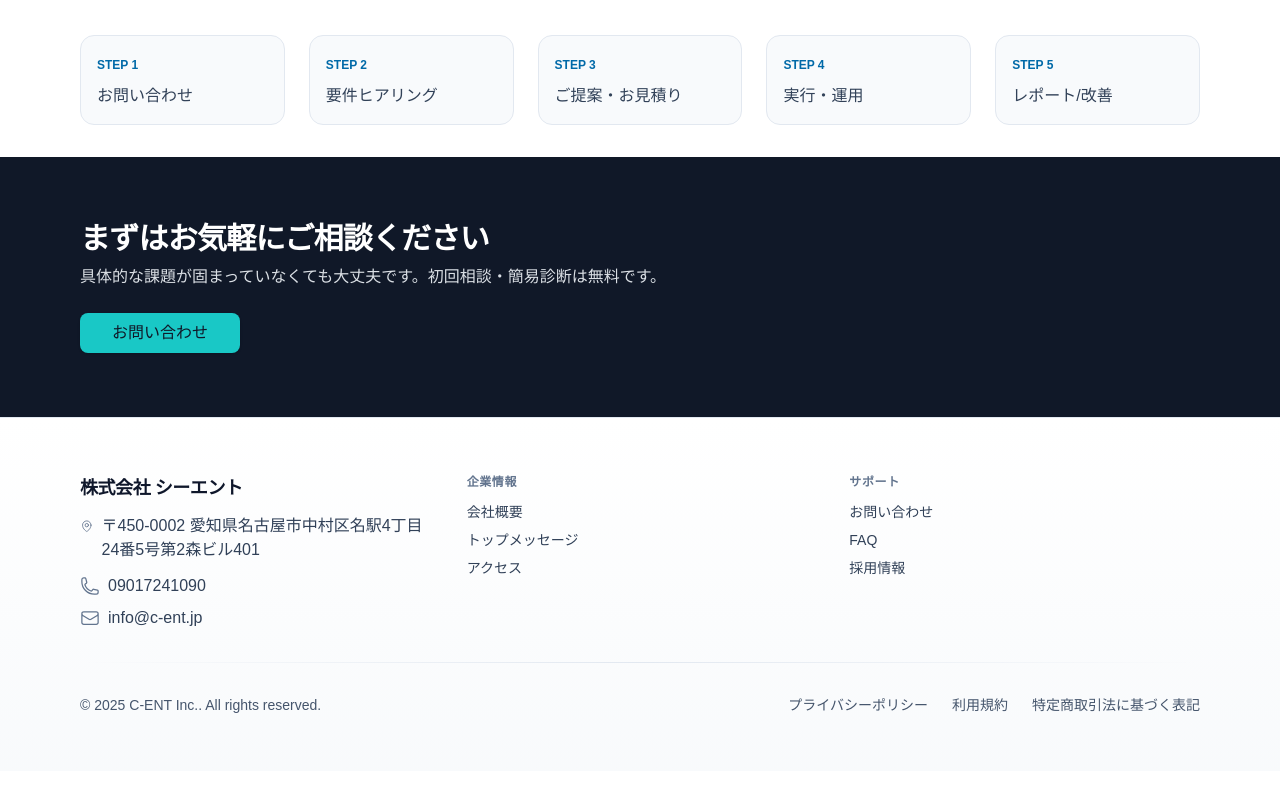
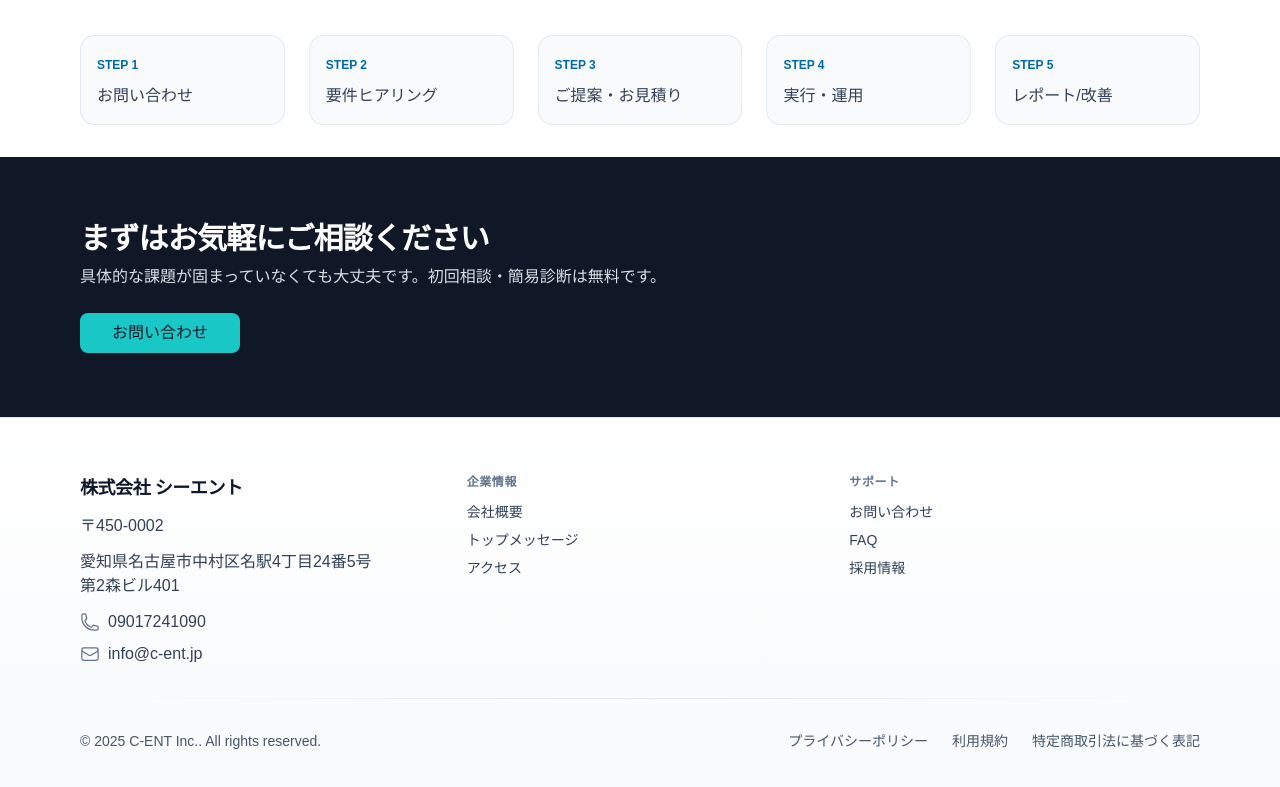
Before and after one commit to naoki-koda/cent-homepage, a Next.js app: page / in a window 1280 px wide. Shown: the part 1841-2628 px from the top of the page. Built offline with nearby package versions, Linux system fonts and the light colour scheme.

Commit message:
住所修正

```diff
--- a/app/layout.tsx
+++ b/app/layout.tsx
@@ -55,7 +55,8 @@ export default function RootLayout({
           company={{
             name: "C-ENT Inc.",
             legalName: "株式会社 シーエント",
-            address: "〒450-0002 愛知県名古屋市中村区名駅4丁目24番5号第2森ビル401",
+            address1: "〒450-0002",
+            address2: "愛知県名古屋市中村区名駅4丁目24番5号第2森ビル401",
             phone: "09017241090",
             email: "info@c-ent.jp",
           }}
--- a/app/ui/Footer.tsx
+++ b/app/ui/Footer.tsx
@@ -9,14 +9,15 @@ interface FooterProps {
   company: {
     name: string;
     legalName?: string;
-    address?: string;
+    address1?: string;
+    address2?: string;
     phone?: string;
     email?: string;
   };
   nav?: NavGroup[];
 }
 
-export default function Footer({ company, nav = []}: FooterProps) {
+export default function Footer({ company, nav = [] }: FooterProps) {
   const year = new Date().getFullYear();
 
   return (
@@ -27,14 +28,22 @@ export default function Footer({ company, nav = []}: FooterProps) {
           {/* 会社情報 */}
           <section aria-labelledby="footer-company" className="space-y-3 text-slate-700">
             <div>
-                <h2 id="footer-company" className="text-lg font-bold text-slate-900 tracking-tight">
+              <h2 id="footer-company" className="text-lg font-bold text-slate-900 tracking-tight">
                 {company.legalName ?? company.name}
-                </h2>
+              </h2>
             </div>
-            {company.address && (
+            {company.address1 && (
+              <ul className="flex items-start gap-2">
+                {/* <MapPinIcon className="mt-0.5 h-5 w-5 text-slate-500" /> */}
+                <li>{company.address1}</li>
+                {/*                 <li>{company.address2}</li> */}
+              </ul>
+            )}
+            {company.address1 && (
               <p className="flex items-start gap-2">
-                <MapPinIcon className="mt-0.5 h-5 w-5 text-slate-500" />
-                <span>{company.address}</span>
+                {/* <MapPinIcon className="mt-0.5 h-5 w-5 text-slate-500" /> */}
+                {/* <li>{company.address1}</li> */}
+                愛知県名古屋市中村区名駅4丁目24番5号<br />第2森ビル401
               </p>
             )}
             <ul className="space-y-2">
```
